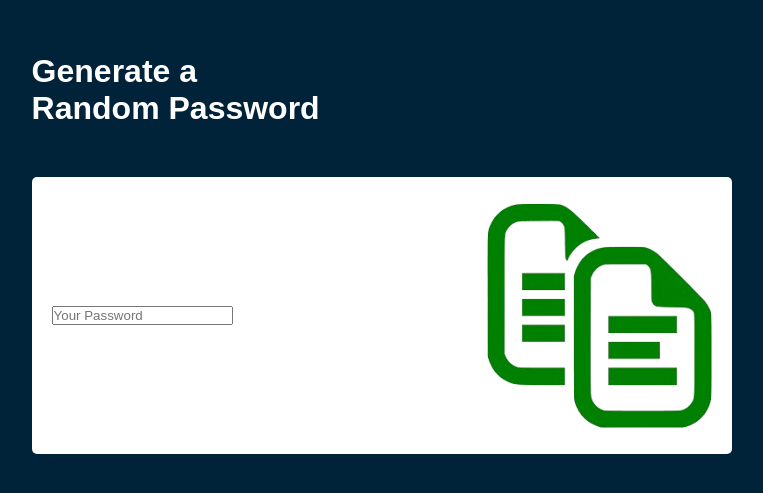
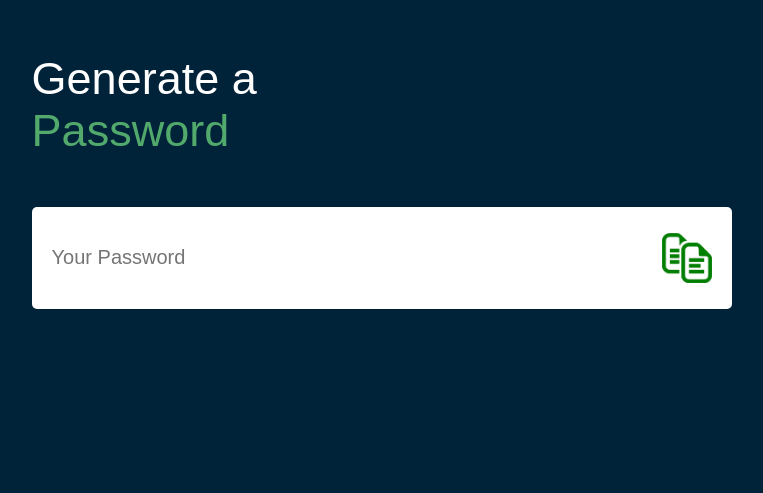
Before and after one commit to Mifrhmh-git/password-generate, a plain HTML site: page index.html in a window 1280 px wide. Shown: the part 101-594 px from the top of the page, without its empty margins (122-885 px from the left). Drawn offline with Linux system fonts and the light colour scheme.

Commit message:
update heading in HTML for password generation and enhance styling in CSS

```diff
--- a/index.html
+++ b/index.html
@@ -8,7 +8,7 @@
 </head>
 <body>
     <div class="container">
-        <h1 class="text-center">Generate a <br>Random Password</h1>
+        <h1 class="text-center">Generate a <br><span>Password</span></h1>
         <div class="display">
             <input type="text" id="password" placeholder="Your Password">
             <img src="image/copy.png">
--- a/style.css
+++ b/style.css
@@ -28,3 +28,24 @@ body{
     padding: 26px 20px;
     border-radius: 5px;
 }
+
+.container h1{
+    font-weight: 500;
+    font-size: 45px;
+}
+
+.container h1 span{
+    color: #52a96c;
+    padding-bottom: 7px;
+}
+
+.display img{
+    width: 50px;
+    cursor: pointer;
+}
+
+.display input{
+    border: 0;
+    outline: 0;
+    font-size: 20px;
+}
```
